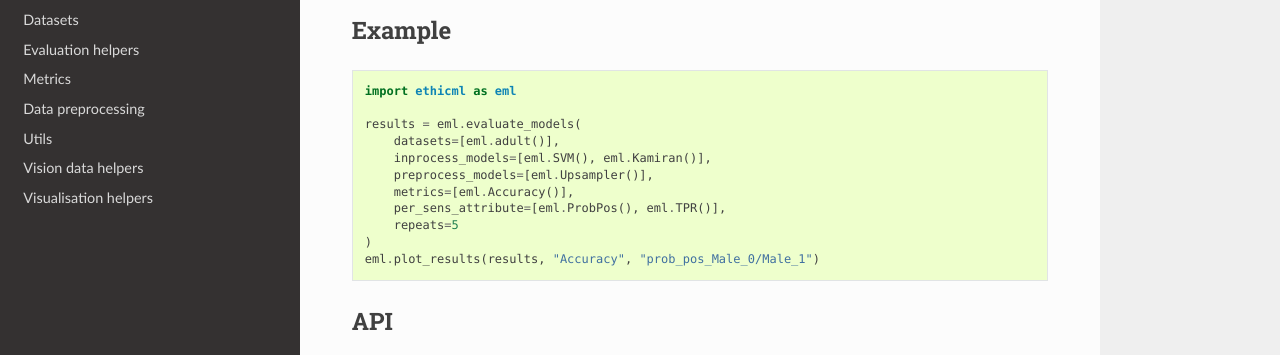
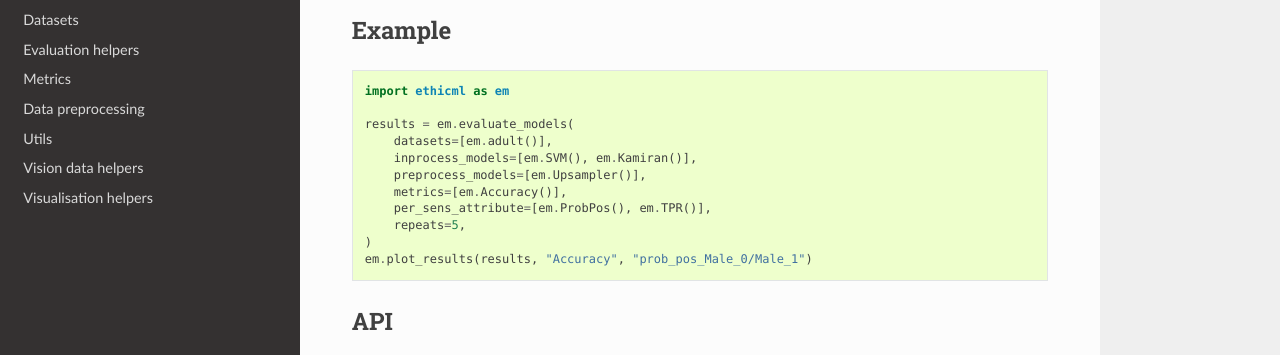
Before and after one commit to wearepal/EthicML, a Sphinx documentation site: the page built from docsource/source/index.rst, in a window 1280 px wide and 1189 px high. Shown: the part 218-573 px from the top of the window. Built offline with Sphinx 7.4.7 and the Read the Docs theme 2.0.0, drawn with Linux system fonts in a browser that asks for light colours.

Commit message:
Change "eml" to "em" in code example

```diff
--- a/docsource/source/index.rst
+++ b/docsource/source/index.rst
@@ -9,17 +9,17 @@ Example
 
 .. code:: python
 
-   import ethicml as eml
+   import ethicml as em
 
-   results = eml.evaluate_models(
-       datasets=[eml.adult()],
-       inprocess_models=[eml.SVM(), eml.Kamiran()],
-       preprocess_models=[eml.Upsampler()],
-       metrics=[eml.Accuracy()],
-       per_sens_attribute=[eml.ProbPos(), eml.TPR()],
-       repeats=5
+   results = em.evaluate_models(
+       datasets=[em.adult()],
+       inprocess_models=[em.SVM(), em.Kamiran()],
+       preprocess_models=[em.Upsampler()],
+       metrics=[em.Accuracy()],
+       per_sens_attribute=[em.ProbPos(), em.TPR()],
+       repeats=5,
    )
-   eml.plot_results(results, "Accuracy", "prob_pos_Male_0/Male_1")
+   em.plot_results(results, "Accuracy", "prob_pos_Male_0/Male_1")
 
 
 API
```
